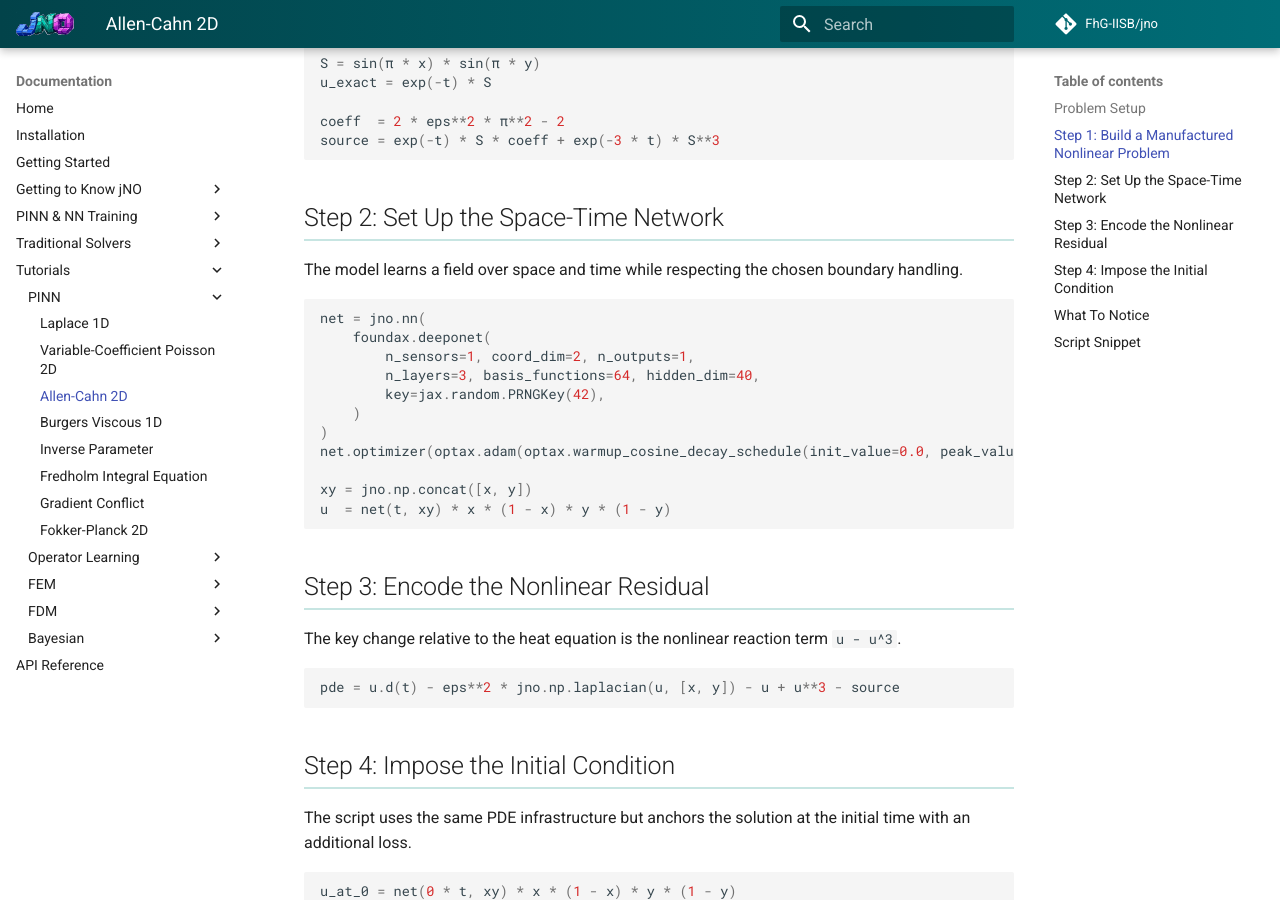
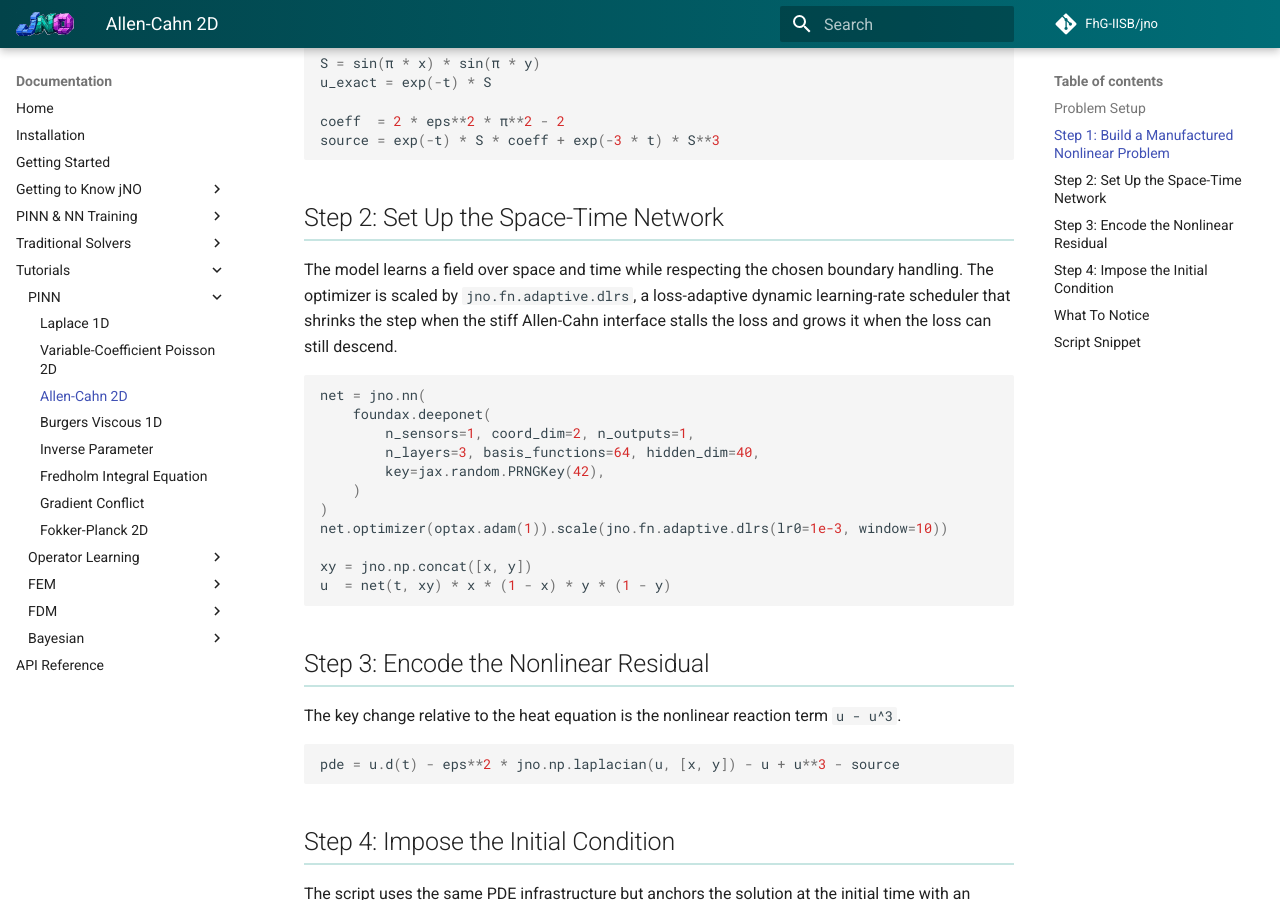
Before and after one commit to FhG-IISB/jNO, an MkDocs documentation site: the page built from docs/tutorials/03-parabolic/allen-cahn-2d.md, in a window 1280 px wide and 900 px high, scrolled down 686 px. Built offline with MkDocs 1.6.1 and Material for MkDocs 9.7.7, drawn with Linux system fonts in a browser that asks for light colours; comment, search, counter and statistics services are not loaded; some of the changed text lies outside the part shown.

Commit message:
docs(tutorials): demo adaptive-LR, optax chains, and adaptive resampling
Allen-Cahn now scales adam by jno.fn.adaptive.dlrs (loss-adaptive LR);
viscous Burgers adds jno.sampler.rad adaptive resampling; Fokker-Planck wraps
the optimizer in an optax.chain (grad-clip + exponential decay).

````diff
--- a/docs/tutorial_examples/03_parabolic/allen_cahn_2d.py
+++ b/docs/tutorial_examples/03_parabolic/allen_cahn_2d.py
@@ -30,11 +30,10 @@ net = jno.nn(
         key=jax.random.PRNGKey(42),
     )
 )
-net.optimizer(
-    optax.adam(
-        optax.warmup_cosine_decay_schedule(init_value=0.0, peak_value=1e-3, warmup_steps=1, decay_steps=500, end_value=1e-5)
-    )
-)
+# Loss-adaptive LR: the DLRS schedule raises/lowers the step size from the recent loss
+# slope, so training slows when the stiff ε-thin Allen–Cahn interface makes the loss
+# stagnate and speeds up when it can descend — no hand-tuned decay curve required.
+net.optimizer(optax.adam(1)).scale(jno.fn.adaptive.dlrs(lr0=1e-3, window=10))
 
 xy = jno.np.concat([x, y])
 # Bind names so partials read like the math:  u.t, u.xx, u.yy, u.xy, ...
--- a/docs/tutorial_examples/04_hyperbolic/burgers_viscous_1d.py
+++ b/docs/tutorial_examples/04_hyperbolic/burgers_viscous_1d.py
@@ -12,7 +12,11 @@ T_end = 1.0
 
 # ── Domain (1-D space × time) ─────────────────────────────────────────────────
 domain = jno.domain.line(mesh_size=0.1, time=(0, T_end, 4))
-x, t = domain.variable("interior")
+# RAD adaptive resampling concentrates collocation points at the steep moving front.
+x, t = domain.variable(
+    "interior",
+    resampling_strategy=jno.sampler.rad(resample_every=200, resample_fraction=0.2, start_epoch=500, k=10),
+)
 x0, t0 = domain.variable("initial")
 
 # ── Manufactured solution + source term ──────────────────────────────────────
--- a/docs/tutorials/03-parabolic/allen-cahn-2d.md
+++ b/docs/tutorials/03-parabolic/allen-cahn-2d.md
@@ -31,7 +31,7 @@ source = exp(-t) * S * coeff + exp(-3 * t) * S**3
 
 ## Step 2: Set Up the Space-Time Network
 
-The model learns a field over space and time while respecting the chosen boundary handling.
+The model learns a field over space and time while respecting the chosen boundary handling. The optimizer is scaled by `jno.fn.adaptive.dlrs`, a loss-adaptive dynamic learning-rate scheduler that shrinks the step when the stiff Allen-Cahn interface stalls the loss and grows it when the loss can still descend.
 
 ```python
 net = jno.nn(
@@ -41,7 +41,7 @@ net = jno.nn(
         key=jax.random.PRNGKey(42),
     )
 )
-net.optimizer(optax.adam(optax.warmup_cosine_decay_schedule(init_value=0.0, peak_value=1e-3, warmup_steps=1, decay_steps=500, end_value=1e-5)))
+net.optimizer(optax.adam(1)).scale(jno.fn.adaptive.dlrs(lr0=1e-3, window=10))
 
 xy = jno.np.concat([x, y])
 u  = net(t, xy) * x * (1 - x) * y * (1 - y)
````
Also changed, not shown: docs/tutorial_examples/07_stochastic/fokker_planck_2d.py (+9 -1 lines), docs/tutorials/04-hyperbolic/burgers-viscous-1d.md (+1 -0 lines), docs/tutorials/07-stochastic/fokker-planck-2d.md (+2 -0 lines).
